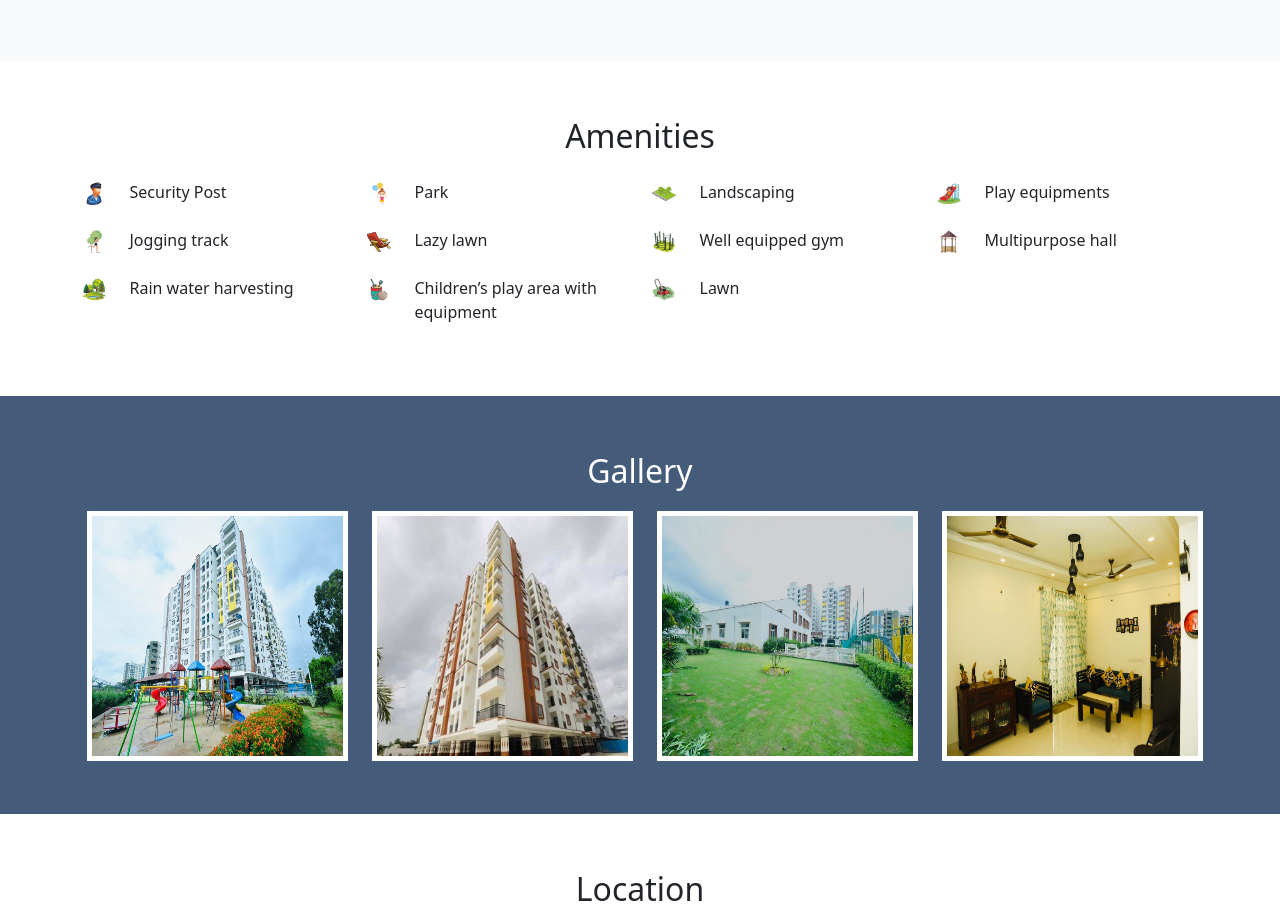
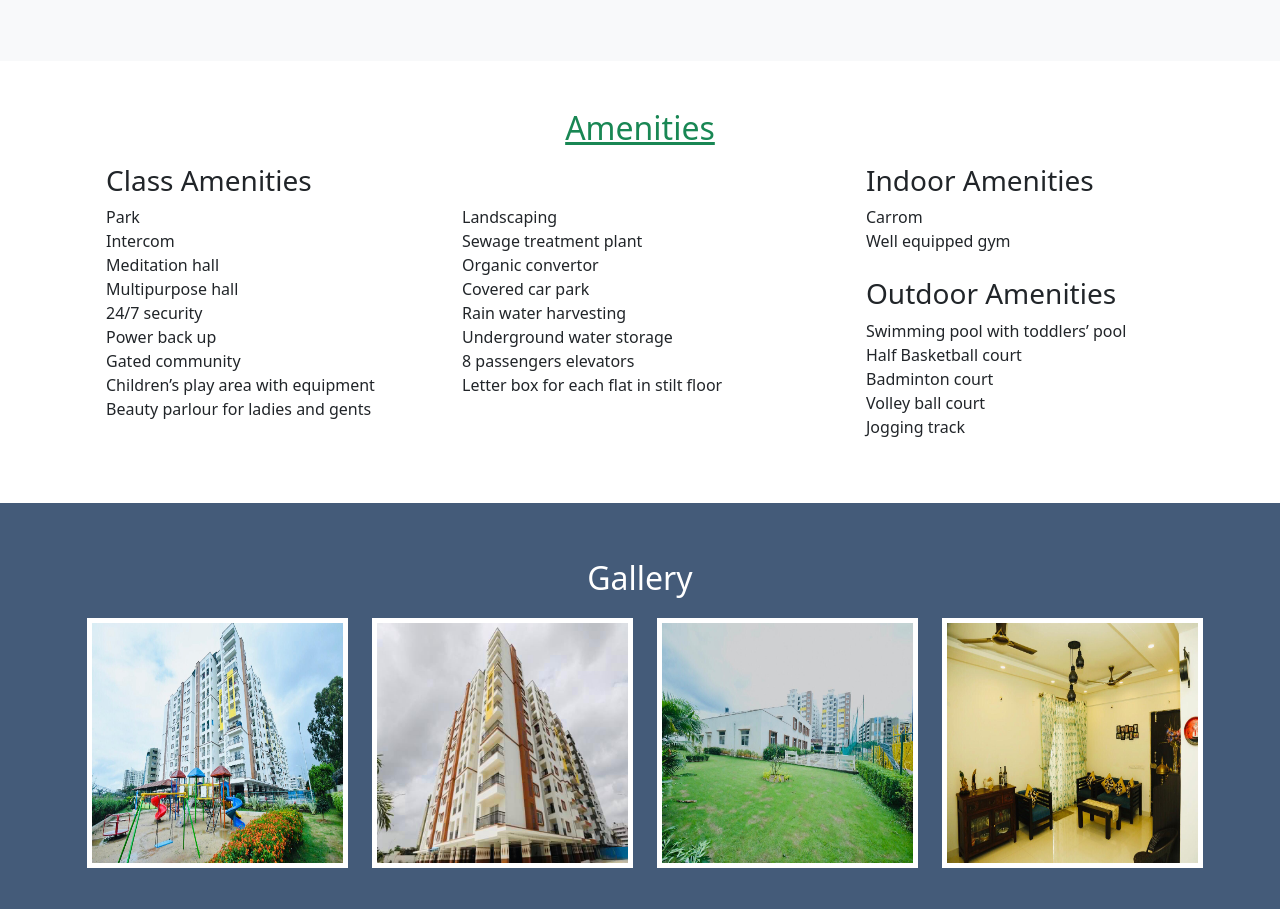
Before and after one commit to Digitalchetan85/psrconstructions-master, a website: page src/psr-krishkamal-landingpage.html in a window 1280 px wide. Shown: the part 3378-4287 px from the top of the page. Drawn offline with nearby package versions, Linux system fonts and the light colour scheme.

Commit message:
amenities

```diff
--- a/src/psr-krishkamal-landingpage.html
+++ b/src/psr-krishkamal-landingpage.html
@@ -722,143 +722,67 @@
 
         <div id="amenities" class="pt-2 pb-2 pt-md-5 pb-md-5 bg-white">
             <div class="container">
+                <h2 class="text-success text-center"><u>Amenities</u></h2>
                 <div class="row">
-                    <h2 class="pt-2 pb-2 text-center">Amenities</h2>
-                    <div class="col-6 col-md-3 align-middle">
-                        <div class="row mt-2 mb-2">
-                            <div class="col-md-2 align-middle">
-                                <img src="./krish-landing/icons/icon.png" alt="" class="img-fluid">
-                            </div>
-                            <div class="col-md-10 align-middle">
-                                <p>Security Post</p>
-                            </div>
-                        </div>
-                        <div class="row mt-2 mb-2">
-                            <div class="col-md-2 align-middle">
-                                <img src="./krish-landing/icons/2.png" alt="" class="img-fluid">
-                            </div>
-                            <div class="col-md-10 align-middle">
-                                <p>Jogging track</p>
-                            </div>
-                        </div>
-                        <!-- <div class="row mt-2 mb-2">
-                            <div class="col-md-2 align-middle">
-                                <img src="./krish-landing/icons/3.png" alt="" class="img-fluid">
-                            </div>
-                            <div
-                            class="col-md-10 align-middle">
-                                <p>Climbing wall</p>
-                            </div>
-                        </div> -->
-
-                        <div class="row mt-2 mb-2">
-                            <div class="col-md-2 align-middle">
-                                <img src="./krish-landing/icons/4.png" alt="" class="img-fluid">
-                            </div>
-                            <div class="col-md-10 align-middle">
-                                <p>Rain water harvesting</p>
-                            </div>
-                        </div>
-                    </div>
-                    <div class="col-6 col-md-3">
-                        <div class="row mt-2 mb-2">
-                            <div class="col-md-2 align-middle">
-                                <img src="./krish-landing/icons/5.png" alt="" class="img-fluid">
-                            </div>
-                            <div class="col-md-10 align-middle">
-                                <p>Park</p>
-                            </div>
-                        </div>
-                        <div class="row mt-2 mb-2">
-                            <div class="col-md-2 align-middle">
-                                <img src="./krish-landing/icons/6.png" alt="" class="img-fluid">
-                            </div>
-                            <div class="col-md-10 align-middle">
-                                <p>Lazy lawn</p>
-                            </div>
-                        </div>
-                        <!-- <div class="row mt-2 mb-2">
-                                <div class="col-md-2 align-middle">
-                                    <img src="./krish-landing/icons/7.png" alt="" class="img-fluid">
-                                </div>
-                                <div class="col-md-10 align-middle">
-                                    <p>Fountain</p>
-                                </div>
-                            </div> -->
-                        <div class="row mt-2 mb-2">
-                            <div class="col-md-2 align-middle">
-                                <img src="./krish-landing/icons/8.png" alt="" class="img-fluid">
-                            </div>
-                            <div class="col-md-10 align-middle">
-                                <p>Children’s play area with equipment</p>
-                            </div>
-                        </div>
-                    </div>
-                    <div class="col-6 col-md-3">
-                        <!-- <div class="row mt-2 mb-2">
-                            <div class="col-md-2 align-middle">
-                                <img src="./krish-landing/icons/9.png" alt="" class="img-fluid">
-                            </div>
-                            <div class="col-md-10 align-middle">
-                                <p>Elders park</p>
-                            </div>
-                        </div> -->
-                        <div class="row mt-2 mb-2">
-                            <div class="col-md-2 align-middle">
-                                <img src="./krish-landing/icons/10.png" alt="" class="img-fluid">
-                            </div>
-                            <div class="col-md-10 align-middle">
-                                <p>Landscaping</p>
-                            </div>
-                        </div>
-                        <div class="row mt-2 mb-2">
-                            <div class="col-md-2 align-middle">
-                                <img src="./krish-landing/icons/11.png" alt="" class="img-fluid">
-                            </div>
-                            <div class="col-md-10 align-middle">
-                                <p>Well equipped gym </p>
-                            </div>
-                        </div>
-                        <div class="row mt-2 mb-2">
-                            <div class="col-md-2 align-middle">
-                                <img src="./krish-landing/icons/12.png" alt="" class="img-fluid">
-                            </div>
-                            <div class="col-md-10 align-middle">
-                                <p>Lawn</p>
-                            </div>
-                        </div>
-                    </div>
-                    <div class="col-6 col-md-3">
-                        <div class="row mt-2 mb-2">
-                            <div class="col-md-2 align-middle">
-                                <img src="./krish-landing/icons/13.png" alt="" class="img-fluid">
-                            </div>
-                            <div class="col-md-10 align-middle">
-                                <p>Play equipments</p>
-                            </div>
-                        </div>
-                        <!-- <div class="row mt-2 mb-2">
-                            <div class="col-md-2 align-middle">
-                                <img src="./krish-landing/icons/14.png" alt="" class="img-fluid">
-                            </div>
-                            <div class="col-md-10 align-middle">
-                                <p>Senior citizen park</p>
-                            </div>
-                        </div> -->
-                        <!-- <div class="row mt-2 mb-2">
-                            <div class="col-md-2 align-middle">
-                                <img src="./krish-landing/icons/15.png" alt="" class="img-fluid">
-                            </div>
-                            <div class="col-md-10 align-middle">
-                                <p>Interactive zone</p>
-                            </div>
-                        </div> -->
-                        <div class="row mt-2 mb-2">
-                            <div class="col-md-2 align-middle">
-                                <img src="./krish-landing/icons/16.png" alt="" class="img-fluid">
-                            </div>
-                            <div class="col-md-10 align-middle">
-                                <p>Multipurpose hall</p>
+                    <div class="col-md-8">
+                        <div class="container bg">
+                            <h3 class="pt-2" >Class Amenities</h3>
+                            <div class="row">
+                                <div class="col-md-6">
+                                    <ul class="list-unstyled">
+                                        <li>Park</li>
+                                        <li>Intercom</li>
+                                        <li>Meditation hall</li>
+                                        <li>Multipurpose hall</li>
+                                        <li>24/7 security</li>
+                                        <li>Power back up</li>
+                                        <li>Gated community</li>
+                                        <li>Children’s play area with equipment</li>
+                                        <li>Beauty parlour for ladies and gents</li>
+
+
+                                    </ul>
+                                </div>
+                                <div class="col-md-6">
+                                    <ul class="list-unstyled">
+                                        <li>Landscaping</li>
+
+                                        <li>Sewage treatment plant</li>
+                                        <li>Organic convertor</li>
+                                        <li>Covered car park</li>
+                                        <li>Rain water harvesting</li>
+                                        <li>Underground water storage</li>
+                                        <li>8 passengers elevators</li>
+                                        <li>Letter box for each flat in stilt floor</li>
+                                    </ul>
+                                </div>
+                            </div>
+                        </div>
+                    </div>
+                    <div class="col-md-4">
+                        <div class="container">
+                            <h3 class="pt-2">Indoor Amenities</h3>
+                            <div class="row">
+                                <div class="col-md-12">
+                                    <ul class="list-unstyled">
+                                        <li>Carrom</li>
+                                        <li>Well equipped gym</li>
+                                    </ul>
+                                </div>
+                            </div>
+                        </div>
+                        <div class="container">
+                            <h3 class="pt-2">Outdoor Amenities</h3>
+                            <div class="row">
+                                <div class="col-md-12">
+                                    <ul class="list-unstyled">
+                                        <li>Swimming pool with toddlers’ pool</li>
+                                        <li>Half Basketball court</li>
+                                        <li>Badminton court</li>
+                                        <li>Volley ball court</li>
+                                        <li>Jogging track</li>
+                                    </ul>
+                                </div>
                             </div>
                         </div>
                     </div>
```
